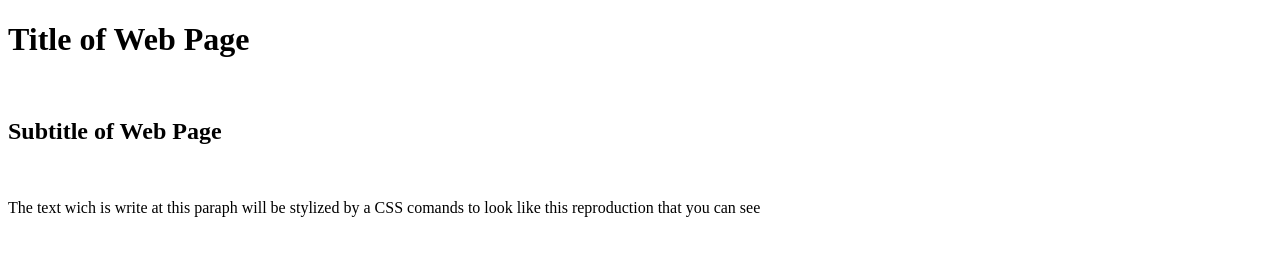
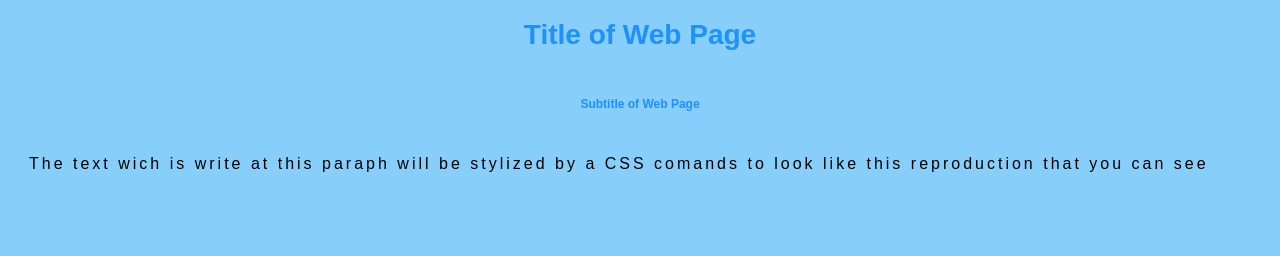
Before and after one commit to eduardovaladao/Pagina-Estilo, a plain HTML site: page index.html in a window 1280 px wide. Drawn offline with Linux system fonts and the light colour scheme.

Commit message:
Update oceanstyle.css

```diff
--- a/oceanstyle.css
+++ b/oceanstyle.css
@@ -1,28 +1,28 @@
 /*this is my first stylesheet project made by me for fun and performance!*/
 
-.body    {
+body    {
     background-color: lightskyblue;
     text-align: center;
     padding: auto;
     font-family: Arial, Helvetica, sans-serif;
 }
-.h1  {
+h1  {
     color: dodgerblue;
     font-size: 28px;
 }
-.h1:hover    {
+h1:hover    {
     text-decoration: underline;
     color:aliceblue;
 }
-.h2  {
+h2  {
     color: dodgerblue;
     font-size: 12px;
 }
-.h2:hover    {
+h2:hover    {
     text-decoration: underline;
     color:aliceblue;
 }
-.p   {
+p   {
     text-align: justify;
     letter-spacing: 3px;
     text-indent: 21px;
```
